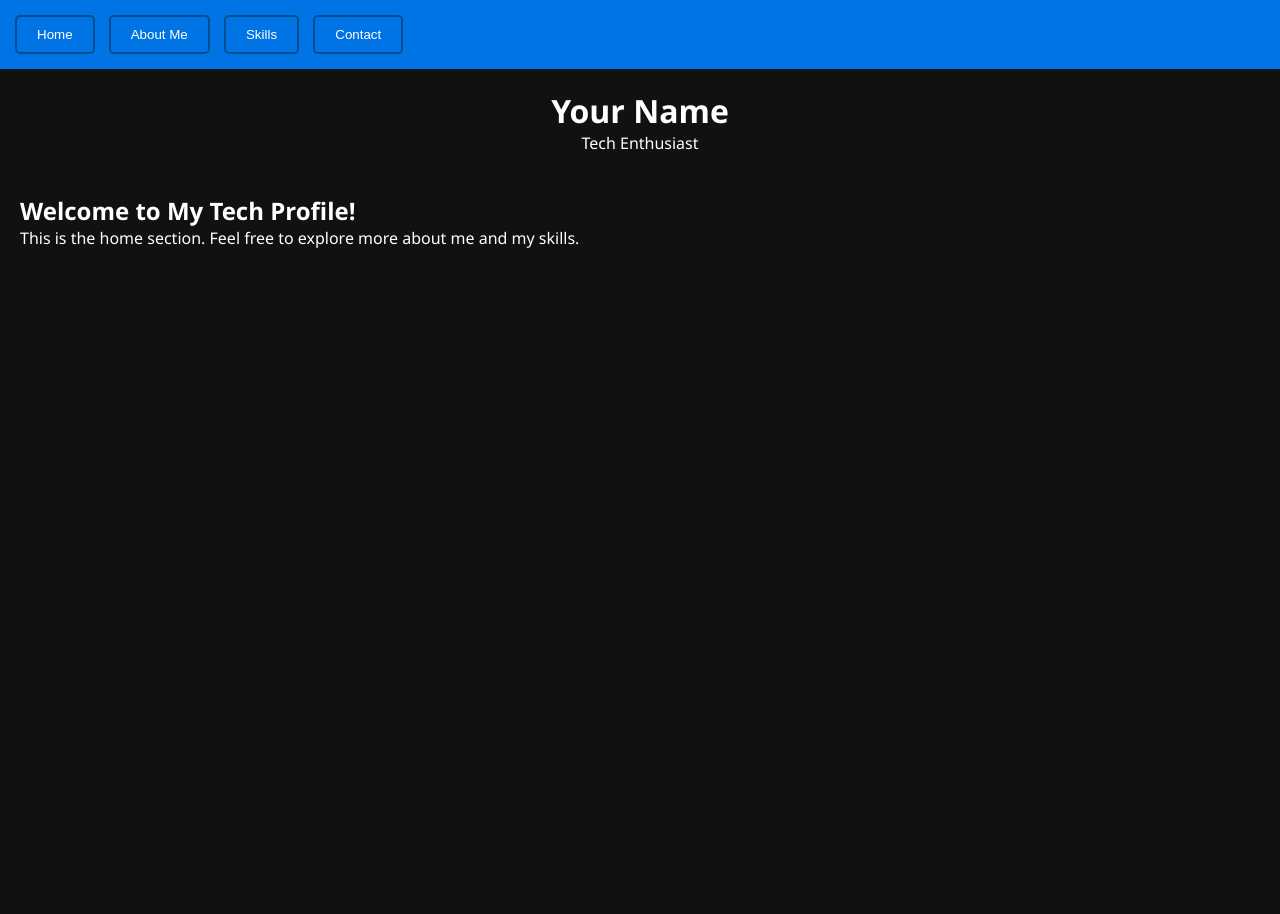
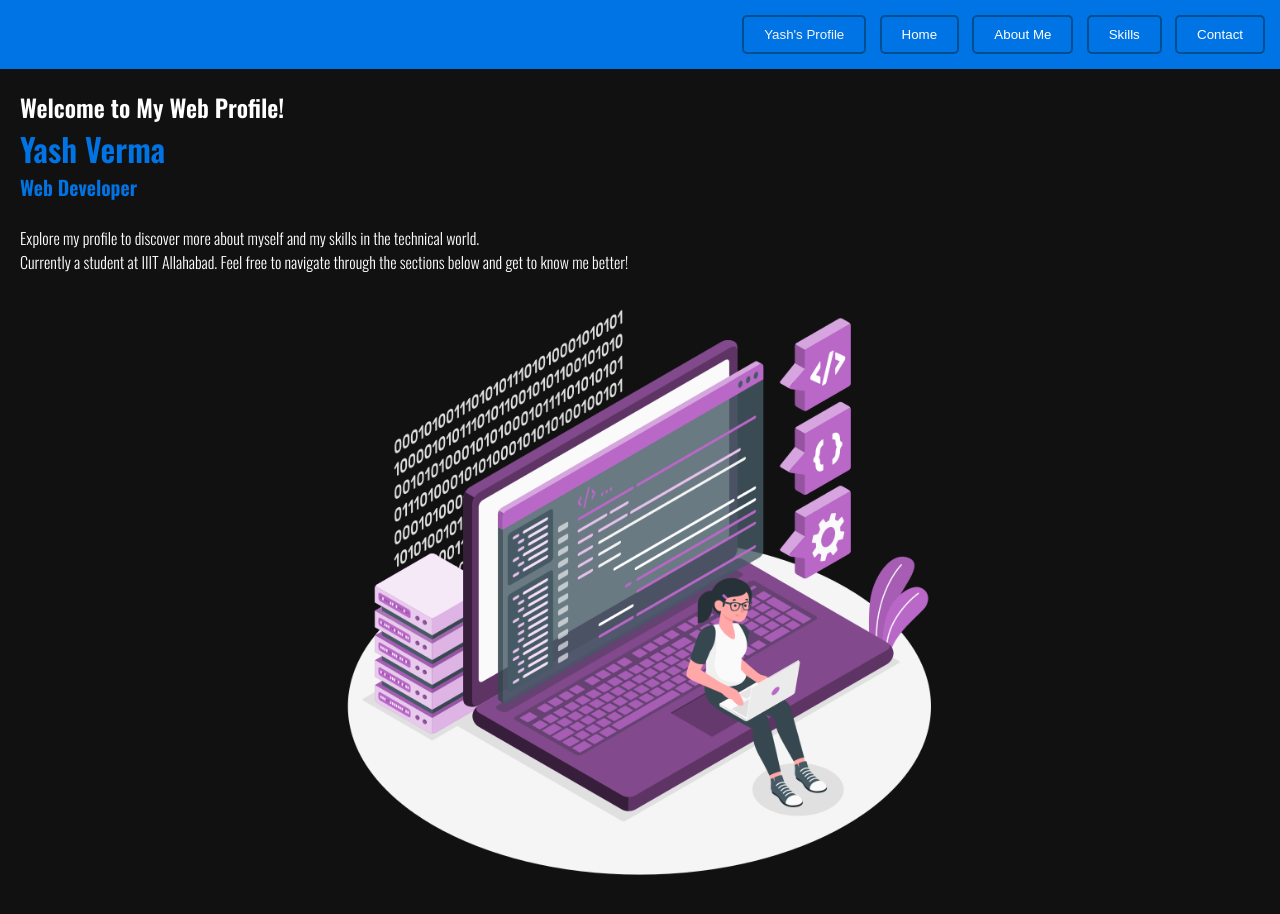
Before and after one commit to JACKELITE20/webd, a plain HTML site: page index.html in a window 1280 px wide. Before the commit the page ends 800 px from the top, so only its background shows below. Drawn offline with nearby package versions, Linux system fonts and the light colour scheme.

Commit message:
Add files via upload

```diff
--- a/index.html
+++ b/index.html
@@ -4,42 +4,50 @@
   <meta charset="UTF-8">
   <meta name="viewport" content="width=device-width, initial-scale=1.0">
   <link rel="stylesheet" href="styles.css">
+  <link rel="preconnect" href="https://fonts.googleapis.com">
+    <link rel="preconnect" href="https://fonts.gstatic.com" crossorigin>
+    <link href="https://fonts.googleapis.com/css2?family=Oswald:wght@300;600&display=swap" rel="stylesheet">
   <title>Your Name - Tech Profile</title>
 </head>
 <body>
 
   <nav>
+    <button class="profile-title">Yash's Profile</button>
     <button onclick="showSection('home')">Home</button>
     <button onclick="showSection('about')">About Me</button>
     <button onclick="showSection('skills')">Skills</button>
     <button onclick="showSection('contact')">Contact</button>
   </nav>
 
-  <header>
-    <h1>Your Name</h1>
+ <!-- // <header>
+ /   <h1>Your Name</h1>
     <p>Tech Enthusiast</p>
-  </header>
+ </header> -->
 
   <section id="home">
-    <h2>Welcome to My Tech Profile!</h2>
-    <p>This is the home section. Feel free to explore more about me and my skills.</p>
+    <h2>Welcome to My Web Profile!</h2>
+    <h1 style="font-size: 2em; font-weight: bold; color: #0074E4;">Yash Verma</h1>
+    <h2 style="font-size:20px; color: #0074E4;"> Web Developer</h2><br>
+    <p> Explore my profile to discover more about myself and my skills in the technical world.</p>
+    <p>Currently a student at IIIT Allahabad. Feel free to navigate through the sections below and get to know me better!</p>
+    <img src="coder.png" alt="coding">
   </section>
+
 
   <section id="about" style="display: none;">
     <h2>About Me</h2>
-    <p>Welcome to my tech profile! I'm passionate about exploring the latest technologies...</p>
+    <p>Hello and Welcome to my profile web page. I am a fresher studying at IIIT Allahabad (IT Depertment).<br> I am passionate about learning new skills and improving myself each day the best I can.<br></p>
   </section>
 
   <section id="skills" style="display: none;">
     <h2>Skills</h2>
-    <ul>
+    <ol>
       <li>HTML</li>
       <li>CSS</li>
-      <li>JavaScript</li>
-      <li>React</li>
-      <li>Node.js</li>
+      <li>Video Editing</li>
+      <li>C/C++</li>
       <!-- Add more skills as needed -->
-    </ul>
+    </ol>
   </section>
 
   <section id="contact" style="display: none;">
--- a/styles.css
+++ b/styles.css
@@ -1,7 +1,7 @@
 /* styles.css */
 
 body {
-  font-family: 'Segoe UI', Tahoma, Geneva, Verdana, sans-serif;
+  font-family: 'Oswald', sans-serif;
   background-color: #111; /* Dark Gray */
   color: #fff;
   margin: 0;
@@ -11,7 +11,7 @@ body {
 nav {
   background-color: #0074E4; /* Electric Blue */
   padding: 10px;
-  text-align: left;
+  text-align: right;
 }
 
 button {
@@ -44,8 +44,8 @@ section {
   margin: 20px;
 }
 
-ul {
-  list-style-type: none;
+ol {
+  list-style-type: circle;
   padding: 0;
 }
 
@@ -53,3 +53,14 @@ li {
   display: inline-block;
   margin-right: 10px;
 }
+img{
+  display: block;
+  margin-left: auto;
+  margin-right: auto;
+  width: 50%;
+}
+.profile-title{
+
+  color:whitesmoke;
+  text-align: left;
+}
```
Also changed, not shown: coder.png (added).
